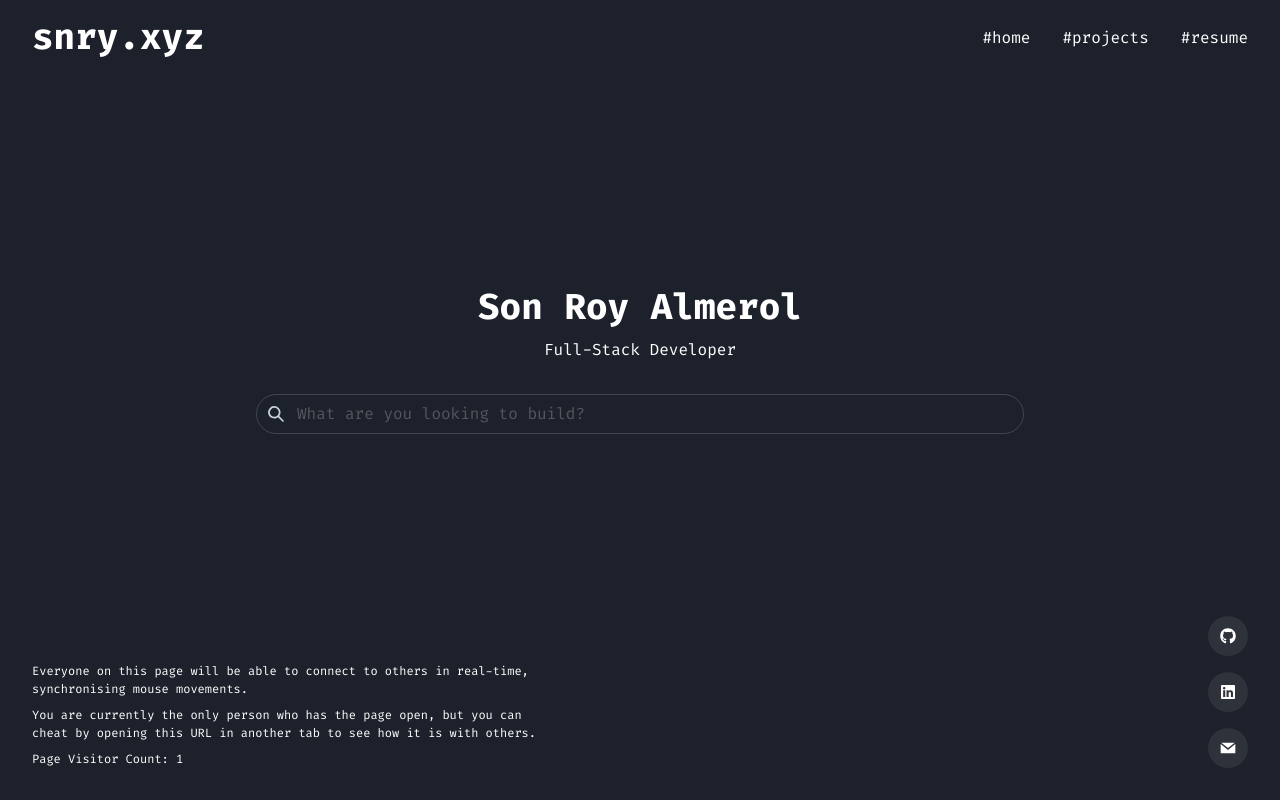
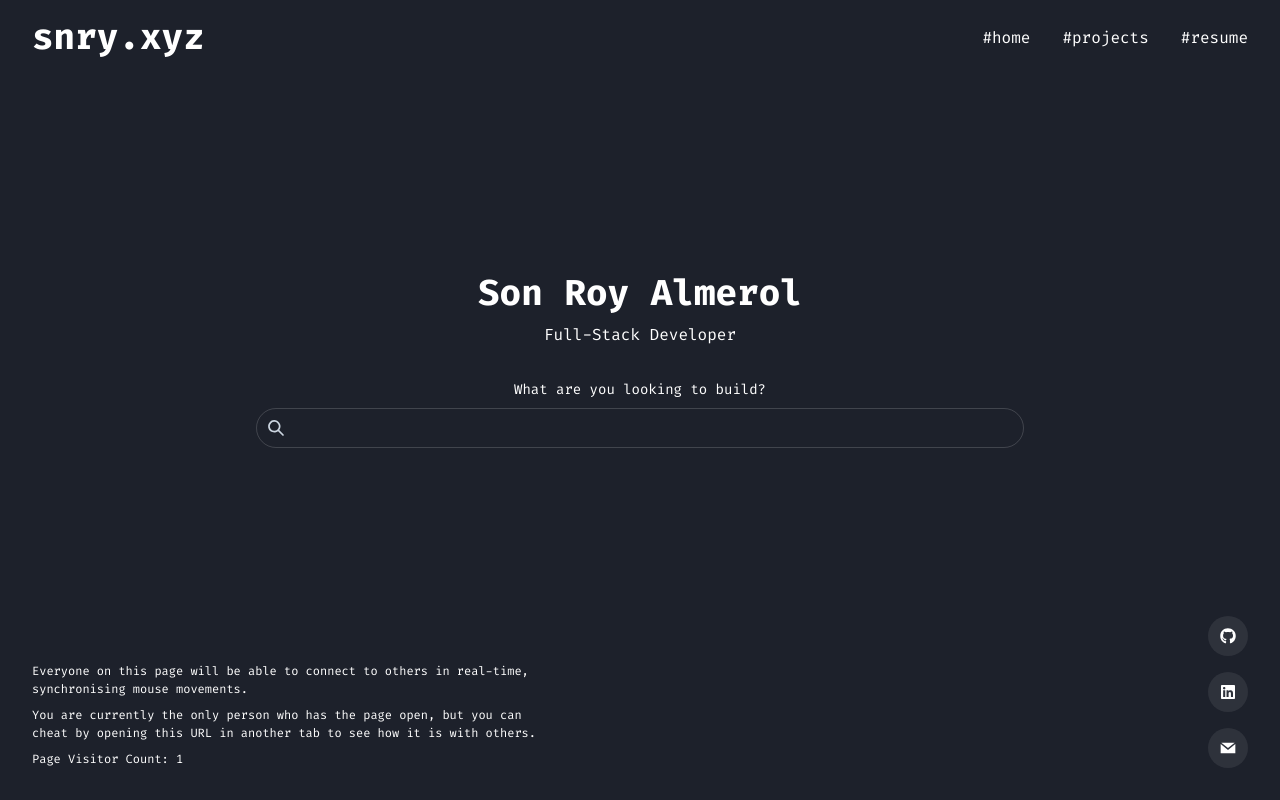
Before and after one commit to sonroyaalmerol/snry.xyz, a Next.js app: page / in a window 1280 px wide. Built offline with nearby package versions, Linux system fonts and the light colour scheme.

Commit message:
feature: move placeholder text to landing component

```diff
--- a/src/components/Home/Landing.tsx
+++ b/src/components/Home/Landing.tsx
@@ -23,7 +23,10 @@ const Landing: React.FC = () => {
           </Heading>
           <Text>Full-Stack Developer</Text>
         </VStack>
-        <SearchBar placeholder="What are you looking to build?" w={{ base: '80vw', md: '60vw' }} />
+        <VStack>
+          <Text fontSize="sm">What are you looking to build?</Text>
+          <SearchBar w={{ base: '80vw', md: '60vw' }} />
+        </VStack>
       </VStack>
     </Box>
   )
```
